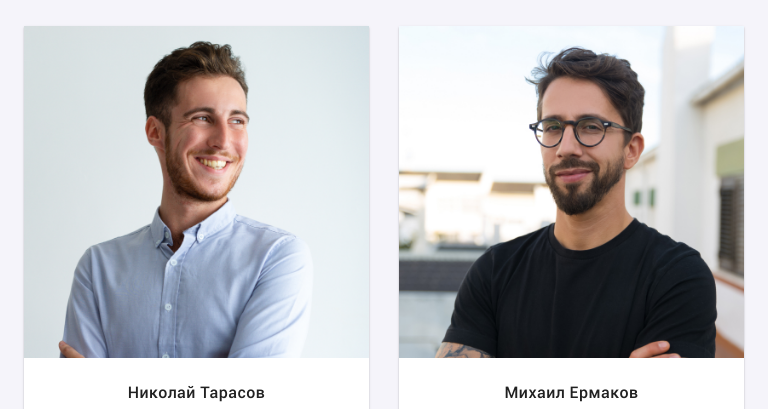
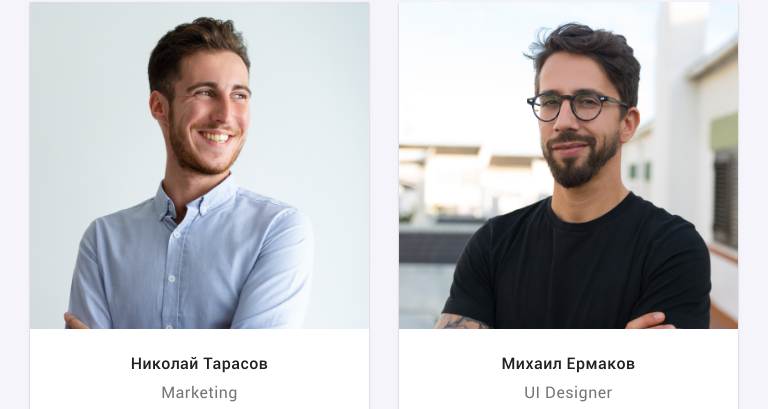
Before and after one commit to Korsavabi/goit-markup-hw-08.github.io, a plain HTML site: page index.html in a window 768 px wide. Shown: the part 1750-2159 px from the top of the page. Drawn offline with Linux system fonts and the light colour scheme; files whose address does not match are found by name.

Commit message:
HomeWork 08

```diff
--- a/sass/base/_container.scss
+++ b/sass/base/_container.scss
@@ -7,13 +7,12 @@
 }
 @media (min-width: 480px) {
     .container {
-        width: 450px;
+        width: 480px;
     }
 }
 @media (min-width: 768px) {
     .container {
-        width: 720px;
-        padding: 0;
+        width: 768px;
     }
 }
 
--- a/sass/components/_button.scss
+++ b/sass/components/_button.scss
@@ -82,7 +82,7 @@
 }
 }
 /* ========================================================== footer кнопки====================================*/
-@media screen and (min-width: 320px) and (max-width: 768px){
+@media screen and (min-width: 320px) and (max-width: 1024px){
     /* ========================================================== footer кнопки ====================================*/
    .e-mail-list-btn{
     margin: 0 auto;
--- a/sass/layout/_command.scss
+++ b/sass/layout/_command.scss
@@ -63,15 +63,15 @@
     .team-list-item{
         width: calc((100% - 30px * 1) / 1);
         margin-right: 0;
-        margin-bottom: 30px;
-        &:last-child{
-            margin-bottom: 0;
+        &:not(:last-child){
+            margin-bottom: 30px;
         }
     }
 }
 @media screen and (min-width: 768px) and (max-width: 1200px){
     .team-list-item{
-        width: calc((100% - 30px * 1) / 2);
+        width: calc((100% - 30px * 2) / 2);
+        margin-bottom: 30px;
         &:not(:nth-child(even)){
             margin-right: 30px;
         }
--- a/sass/layout/_engage.scss
+++ b/sass/layout/_engage.scss
@@ -36,7 +36,7 @@
     background-color: $text-background;
 }
 /*=========================================== Чем мы занимаемся ===========================================*/
-@media screen and (min-width: 320px) and (max-width: 768px){
+@media screen and (min-width: 320px) and (max-width: 1024px){
     .engage__web-none{
         display: none;
     }
--- a/sass/layout/_hero.scss
+++ b/sass/layout/_hero.scss
@@ -7,7 +7,6 @@
     padding-top: 200px;
     padding-bottom: 200px;
     background-position: center, center ,center;
-    margin: 0 auto;
 }
 .hero-block {
     display: block;
@@ -35,7 +34,7 @@
         padding-bottom: 118px;
     }
     .hero-title{
-        font-size: 28px;
+        font-size: 26px;
         line-height: 1.615;
         margin-bottom: 20px;
     }
@@ -48,7 +47,7 @@
         background-position: center, center ,center;
     }
     .hero-title{
-        font-size: 26px;
+        font-size: 28px;
         margin-bottom: 30px;
     }
 }
--- a/sass/layout/_modal-form.scss
+++ b/sass/layout/_modal-form.scss
@@ -149,12 +149,12 @@
 /* ========================================================== form сделать кнопку====================================*/
 
 /* =================================form================================ */
-@media screen and (min-width: 320px) and (max-width: 768px){
+@media screen and (min-width: 320px){
     .modal{
-       width: 100%;
-        top: 93px;
-        margin: 0;
-    }
+        width: 100%;
+         top: 93px;
+         margin: 0;
+     }
     .form-checkbox-label{
         font-size: 8px;
         line-height: 1.167;
@@ -163,10 +163,18 @@
         width: 100%;
     }
 }
+@media screen and (min-width: 480px) and (max-width: 768px){
+    .modal{
+        width: 450px;
+    }
+    .form-checkbox-label{
+        font-size: 12px;
+    }
+
+}
 /* =================================form================================ */
 @media screen and (min-width: 768px) and (max-width: 1200px){
     .modal{
-      width: 480px;
         top: 208px;
         margin: 0 auto;
     }
```
Also changed, not shown: css/main.css, css/main.min.css, css/portfolio.css, css/portfolio.min.css, 4 other files.
